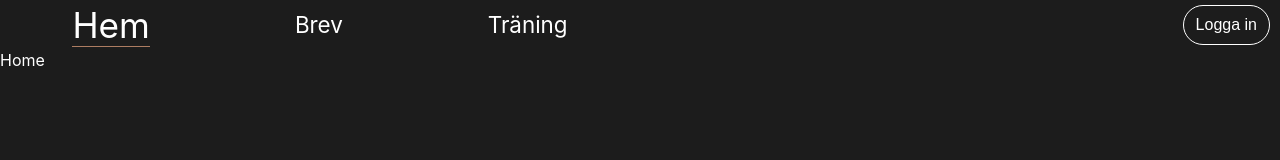
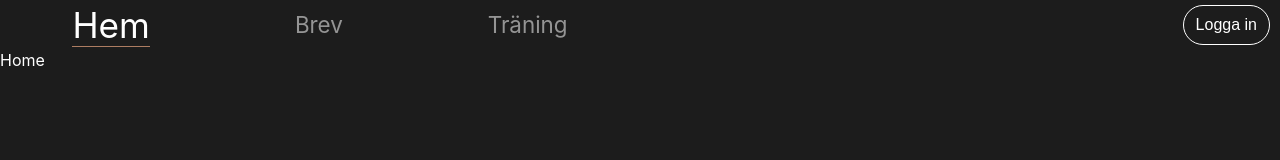
Before and after one commit to olaberglund/olaberglundxyz, a React (Create React App) app: page / in a window 1280 px wide. Shown: the top 160 px of the page. Built offline with nearby package versions, Linux system fonts and the light colour scheme; no server answers.

Commit message:
make navbar link grey when disabled

```diff
--- a/src/components/Navbar/NavbarLink.styled.ts
+++ b/src/components/Navbar/NavbarLink.styled.ts
@@ -3,13 +3,18 @@ import styled from 'styled-components'
 import theme from '../../styles/theme'
 
 interface NavbarLinkProps {
-  size: "normal" | "large"
+  size: "normal" | "large",
+  disabled: boolean
 }
 
 export const StyledLink = styled(NavLink) <NavbarLinkProps>`
   text-decoration: none;
-  color: ${({ theme }) => theme.text};
+  color: ${({ theme, disabled }) => disabled ? '#949494' : theme.text};
   font-size: ${({size}) => size === "normal" ? theme.textSize.normal : theme.textSize.large };
+
+  :hover {
+    cursor: ${({ disabled }) => disabled ? 'default' : 'pointer'};
+  }
 
   &.active::after,
   :hover::after {
@@ -21,7 +26,7 @@ export const StyledLink = styled(NavLink) <NavbarLinkProps>`
     width: 0px;
     height: 1px;
     display: block;
-    background: #AD7D62;
+    background: ${({disabled}) => disabled ? '#949494' : '#AD7D62'};
     transition: width 300ms;
   }
 `
--- a/src/components/Navbar/NavbarLink.tsx
+++ b/src/components/Navbar/NavbarLink.tsx
@@ -4,12 +4,14 @@ import { StyledLink } from './NavbarLink.styled'
 interface NavbarLinkProps {
   title: string,
   href: string,
+  disabled: boolean,
   size: "normal" | "large"
 }
 
-function NavbarLink({ title, href, size } : NavbarLinkProps) {
+function NavbarLink({ title, href, size, disabled } : NavbarLinkProps) {
+
   return (
-    <StyledLink size={size} to={href}>{title}</StyledLink>
+    <StyledLink onClick={(e) => disabled && e.preventDefault()} disabled={disabled} size={size} to={href}>{title}</StyledLink>
   )
 }
 
```
